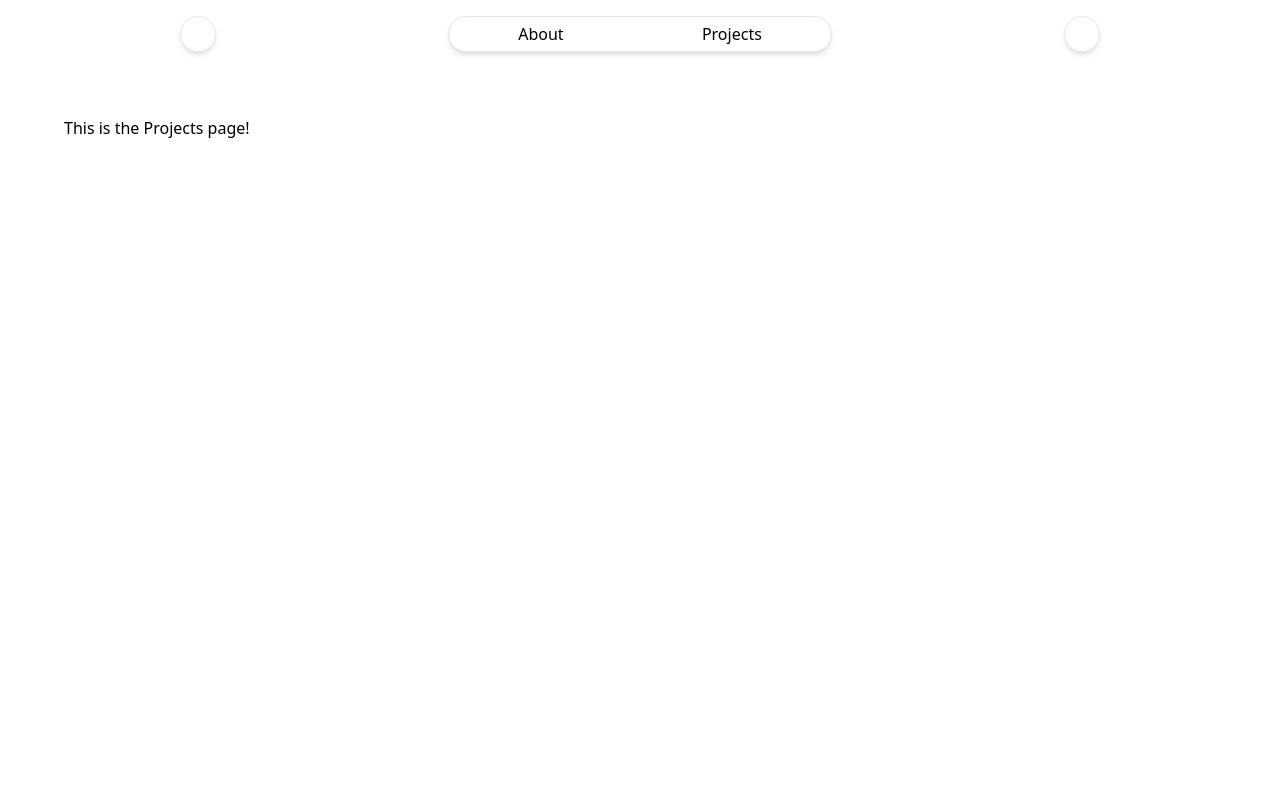
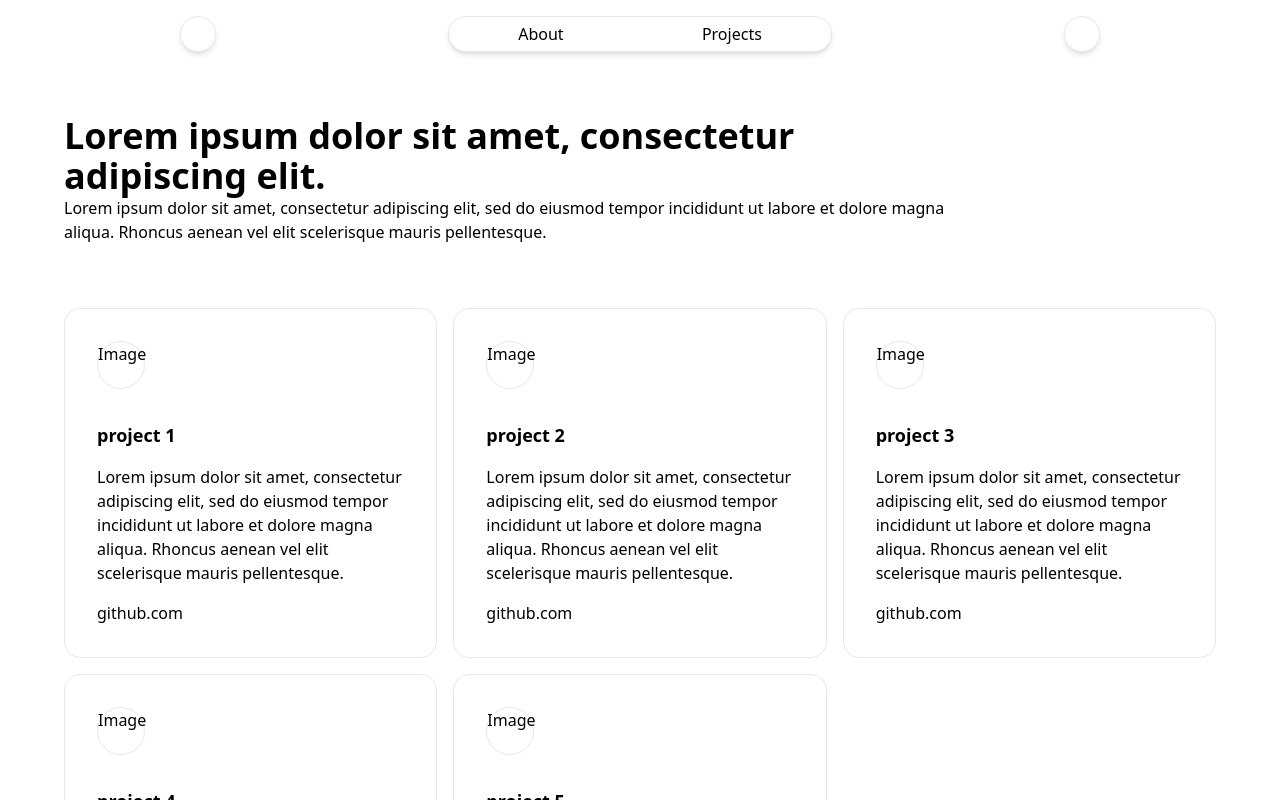
Before and after one commit to duonghao/nextjs-portfolio, a Next.js app: page /projects in a window 1280 px wide. Shown: the top 800 px of the page. Built offline with nearby package versions, Linux system fonts and the light colour scheme.

Commit message:
Implemented projects page

```diff
--- a/constants/index.js
+++ b/constants/index.js
@@ -40,3 +40,31 @@ export const languages = [
         icon: faJava,
     },
 ];
+
+export const projects = [
+    {
+        id: 'p-1',
+        title: 'project 1',
+        icon: faPython,
+    },
+    {
+        id: 'p-2',
+        title: 'project 2',
+        icon: faPython,
+    },
+    {
+        id: 'p-3',
+        title: 'project 3',
+        icon: faPython,
+    },
+    {
+        id: 'p-4',
+        title: 'project 4',
+        icon: faPython,
+    },
+    {
+        id: 'p-5',
+        title: 'project 5',
+        icon: faPython,
+    }
+]
--- a/pages/projects.js
+++ b/pages/projects.js
@@ -1,11 +1,47 @@
 import Layout from "../components/layout";
 import Navbar from "../components/navbar";
+import Footer from "../components/footer";
+import { projects } from "../constants";
 
 export default function Projects() {
     return (
         <Layout>
-            <Navbar></Navbar>
-            <div>This is the Projects page!</div>
+            <nav>
+                <Navbar></Navbar>
+            </nav>
+            <header className='pr-[20%]'>
+                <h1>
+                    Lorem ipsum dolor sit amet, consectetur adipiscing elit.
+                </h1>
+                <p>
+                    Lorem ipsum dolor sit amet, consectetur adipiscing elit,
+                    sed do eiusmod tempor incididunt ut labore et dolore magna aliqua.
+                    Rhoncus aenean vel elit scelerisque mauris pellentesque.
+                </p>
+            </header>
+            <ul className='grid grid-cols-3 gap-4'>
+                {projects.map((project, index) => (
+                    <li className='border p-8 rounded-2xl'
+                        key={project.id}
+                    >
+                        <div className='border rounded-full w-12 h-12 mb-8'>Image</div>
+                        <h2 className='text-lg font-semibold mb-4'>
+                            {project.title}
+                        </h2>
+                        <p className='text-md font-thin mb-4'>
+                            Lorem ipsum dolor sit amet, consectetur adipiscing elit,
+                            sed do eiusmod tempor incididunt ut labore et dolore magna aliqua.
+                            Rhoncus aenean vel elit scelerisque mauris pellentesque.
+                        </p>
+                        <a href="#">
+                            github.com
+                        </a>
+                    </li>
+                ))}
+            </ul>
+            <footer>
+                <Footer></Footer>
+            </footer>
         </Layout>
     )
 }
```
